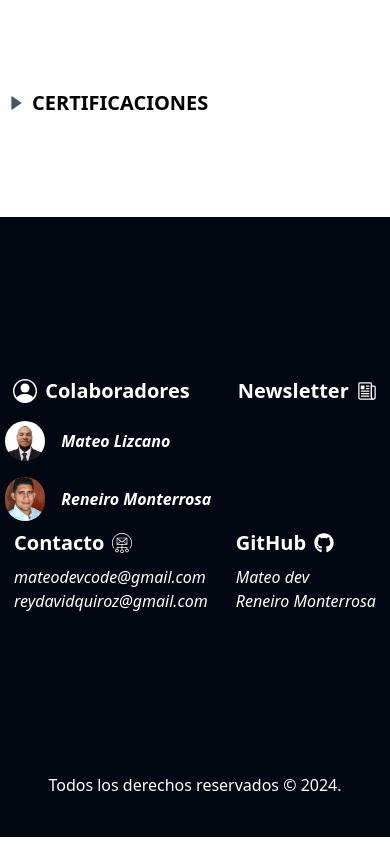
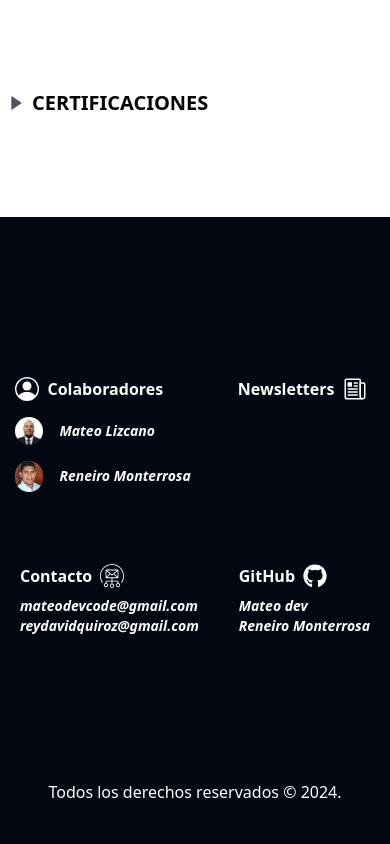
Before and after one commit to mateodevcode/curriculum-vitae-react, a React (Vite) app: page /curriculum-vitae-react/ in a window 390 px wide. Shown: the part 1167-2011 px from the top of the page. Built offline with nearby package versions, Linux system fonts and the light colour scheme.

Commit message:
Se agrego el diseño responsive al footer

```diff
--- a/src/components/Footer.jsx
+++ b/src/components/Footer.jsx
@@ -8,29 +8,30 @@ import mateo from "../img/mateo.jpg";
 const Footer = () => {
   return (
     <div className="flex flex-col justify-between items-center bg-gray-950 w-ful h-full text-white">
-      <div className="flex flex-wrap flex-row justify-around items-start my-40 w-full">
-        <div className="flex flex-col justify-center items-start">
-          <div className="flex flex-row justify-center items-center hover:text-blue-600 text-xl font-semibold mb-2">
-            <BsPersonCircle className="mx-2 text-2xl" />
-            <span>Colaboradores</span>
+      <div className="flex flex-wrap flex-row justify-around items-start mt-40 mb-20 w-full">
+
+        <div className="flex flex-col justify-center items-start mb-16">
+          <div className="flex flex-row justify-center items-center hover:text-blue-600 mb-2">
+            <BsPersonCircle className="text-2xl" />
+            <span className="lg:text-xl md:text-xl sm:text-base font-semibold mx-2">Colaboradores</span>
           </div>
           <div className="flex flex-row justify-center items-center my-2">
-            <img src={mateo} alt="" className="w-10 rounded-full" />
+            <img src={mateo} alt="" className="lg:w-10 md:w-10 sm:w-7 rounded-full" />
             <a
               href="https://github.com/mateodevcode"
               target="_blank"
-              className="italic hover:text-gray-400 font-semibold mx-4"
+              className="italic hover:text-gray-400 font-semibold mx-4 lg:text-base md:text-base sm:text-sm"
             >
               Mateo Lizcano
             </a>
           </div>
 
           <div className="flex flex-row justify-center items-center my-2">
-            <img src={reneiro} alt="" className="w-10 rounded-full" />
+            <img src={reneiro} alt="" className="lg:w-10 md:w-10 sm:w-7 rounded-full" />
             <a
               href="https://github.com/mateodevcode"
               target="_blank"
-              className="italic hover:text-gray-400 font-semibold mx-4"
+              className="italic hover:text-gray-400 font-semibold mx-4 lg:text-base md:text-base sm:text-sm"
             >
               Reneiro Monterrosa
             </a>
@@ -38,50 +39,50 @@ const Footer = () => {
 
         </div>
 
-        <div className="flex flex-col justify-center items-start">
-          <div className="flex flex-row justify-center items-center hover:text-blue-600 text-xl font-semibold mb-2">
-            <span>Newsletter</span>
-            <IoNewspaperOutline className="mx-2" />
+        <div className="flex flex-col justify-center items-start mb-16">
+          <div className="flex flex-row justify-center items-center hover:text-blue-700 mb-2">
+            <span className="lg:text-xl md:text-xl sm:text-base font-semibold">Newsletters</span>
+            <IoNewspaperOutline className="mx-2 text-2xl" />
           </div>
         </div>
 
-        <div className="flex flex-col justify-center items-start">
-          <div className="flex flex-row justify-center items-center hover:text-blue-600 text-xl font-semibold mb-2">
-            <span>Contacto</span>
-            <SiAmazonsimpleemailservice className="mx-2" />
+        <div className="flex flex-col justify-center items-start mb-16">
+          <div className="flex flex-row justify-center items-center hover:text-blue-700 mb-2">
+            <span className="lg:text-xl md:text-xl sm:text-base font-semibold">Contacto</span>
+            <SiAmazonsimpleemailservice className="mx-2 text-2xl" />
           </div>
           <a
             href="https://github.com/mateodevcode"
             target="_blank"
-            className="italic hover:text-gray-400"
+            className="italic hover:text-gray-400 font-semibold lg:text-base md:text-base sm:text-sm"
           >
             mateodevcode@gmail.com
           </a>
           <a
             href="https://github.com/ReyMQ28"
             target="_blank"
-            className="italic hover:text-gray-400"
+            className="italic hover:text-gray-400 font-semibold lg:text-base md:text-base sm:text-sm"
           >
             reydavidquiroz@gmail.com
           </a>
         </div>
 
-        <div className="flex flex-col justify-center items-start">
-          <div className="flex flex-row justify-center items-center hover:text-blue-600 text-xl font-semibold mb-2">
-            <span>GitHub</span>
-            <FaGithub className="mx-2" />
+        <div className="flex flex-col justify-center items-start mb-16">
+          <div className="flex flex-row justify-center items-center hover:text-blue-700 mb-2">
+            <span className="lg:text-xl md:text-xl sm:text-base font-semibold">GitHub</span>
+            <FaGithub className="mx-2 text-2xl" />
           </div>
           <a
             href="https://github.com/mateodevcode"
             target="_blank"
-            className="italic hover:text-gray-400"
+            className="italic hover:text-gray-400 font-semibold lg:text-base md:text-base sm:text-sm"
           >
             Mateo dev
           </a>
           <a
             href="https://github.com/ReyMQ28"
             target="_blank"
-            className="italic hover:text-gray-400"
+            className="italic hover:text-gray-400 font-semibold lg:text-base md:text-base sm:text-sm"
           >
             Reneiro Monterrosa
           </a>
```
